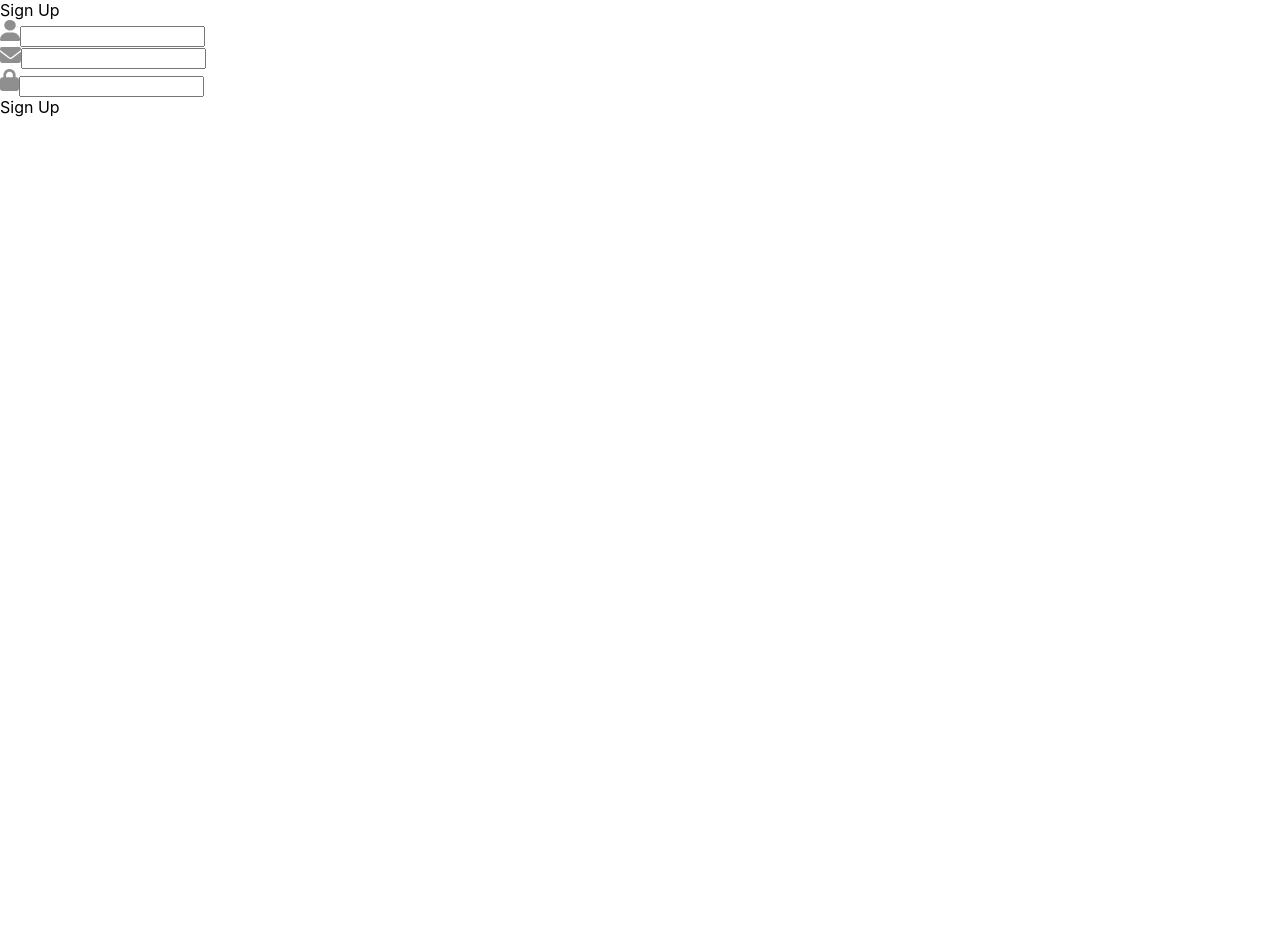
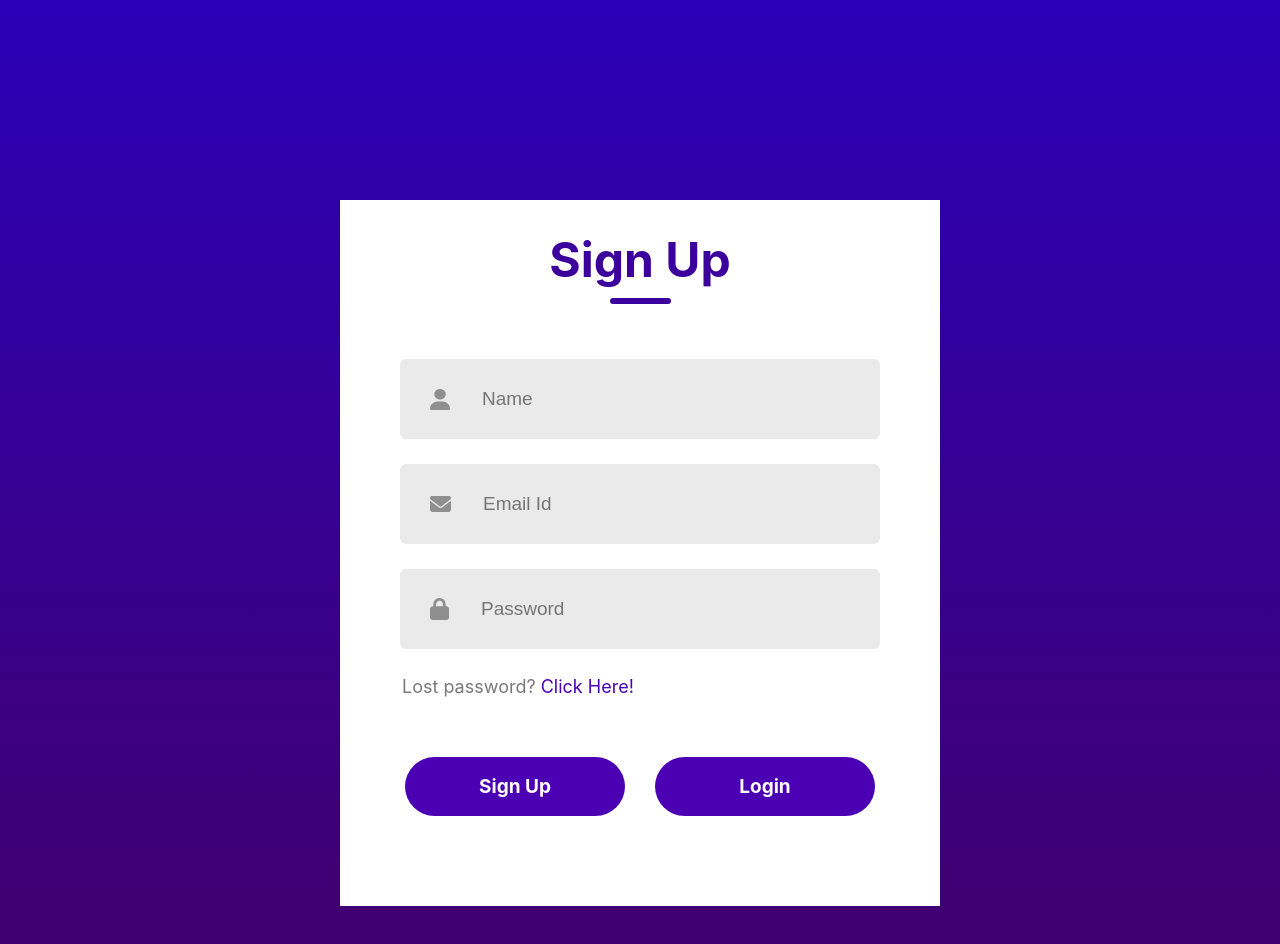
Before and after one commit to say00j/login-signup, a React (Create React App) app in the folder login-signup/: page / in a window 1280 px wide. Shown: the top 944 px of the page. Before the commit the page ends 800 px from the top, so only its background shows below. Built offline with nearby package versions, Linux system fonts and the light colour scheme.

Commit message:
update
added codes from tutorial

```diff
--- a/login-signup/src/Components/LoginSignup/LoginSignup.css
+++ b/login-signup/src/Components/LoginSignup/LoginSignup.css
@@ -0,0 +1,83 @@
+.container{
+    display:flex;
+    flex-direction: column;
+    margin:auto;
+    margin-top: 200px;
+    width:600px;
+    background:#fff;
+    padding-bottom: 30px;
+}
+.header{
+    display:flex;
+    flex-direction:column;
+    align-items:center;
+    gap:9px;
+    width:100%;
+    margin-top:30px;
+}
+.text{
+    color: #3c009d;
+    font-size:48px;
+    font-weight: 700;
+}
+.underline{
+    width: 61px;
+    height:6px;
+    border-radius:9px;
+    background: #3c009d;
+}
+.inputs{
+    margin-top:55px;
+    display:flex;
+    flex-direction:column;
+    gap:25px;
+}
+.input{
+    display:flex;
+    align-items:center;
+    margin:auto;
+    width: 480px;
+    height:80px;
+    background:#eaeaea;
+    border-radius:6px;
+}
+.input img{
+    margin: 0px 30px;
+}
+.input input{
+    height:50px;
+    width:400px;
+    background:transparent;
+    border:none;
+    outline:none;
+    color:#797979;
+    font-size: 19px;
+}
+.forgot-password{
+    padding-left: 62px;
+    margin-top:27px;
+    color:#797979;
+    font-size:18px;
+}
+.forgot-password span{
+    color:#4c00b4;
+    cursor:pointer;
+}
+.submit-container{
+    display:flex;
+    gap:30px;
+    margin:60px auto;
+}
+.submit{
+    display:flex;
+    justify-content:center;
+    align-items:center;
+    width:220px;
+    height:59px;
+    color:#fff;
+    background:#4c00b4;
+    border-radius:50px;
+    font-size:19px;
+    font-weight:700;
+    cursor:pointer;
+}
--- a/login-signup/src/Components/LoginSignup/LoginSignup.jsx
+++ b/login-signup/src/Components/LoginSignup/LoginSignup.jsx
@@ -14,22 +14,24 @@
       <div className="inputs">
        <div className="input">
         <img src={user_icon} alt="" />
-        <input type="text" />
+        <input type="text" placeholder='Name'/>
        </div>
-      </div>
 
        <div className="input">
         <img src={email_icon} alt="" />
-        <input type="email" />
+        <input type="email"  placeholder='Email Id'/>
        </div>
 
 
        <div className="input">
         <img src={password_icon} alt="" />
-        <input type="password" />
+        <input type="password" placeholder='Password'/>
        </div>
+       </div>
+       <div className="forgot-password">Lost password? <span>Click Here!</span></div>
        <div className="submit-container">
         <div className="submit">Sign Up</div>
+        <div className="submit">Login</div>
        </div>
 
       </div>
--- a/login-signup/src/index.css
+++ b/login-signup/src/index.css
@@ -1,10 +1,12 @@
 body {
-  margin: 0;
+  margin:0;
   font-family: -apple-system, BlinkMacSystemFont, 'Segoe UI', 'Roboto', 'Oxygen',
     'Ubuntu', 'Cantarell', 'Fira Sans', 'Droid Sans', 'Helvetica Neue',
     sans-serif;
   -webkit-font-smoothing: antialiased;
   -moz-osx-font-smoothing: grayscale;
+  height:100vh;
+  background:linear-gradient(#2A00B7, #42006C);
 }
 
 code {
```
